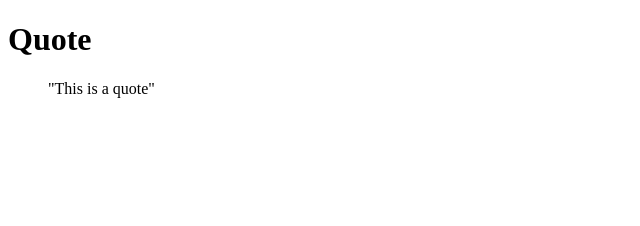
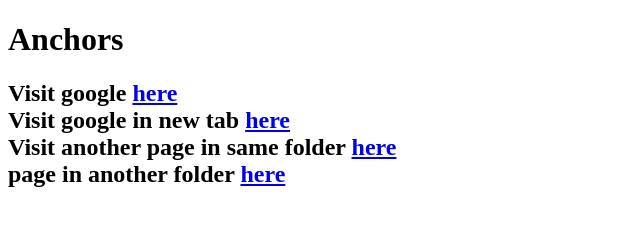
Before and after one commit to arjunporwal10/Learning-HTML5, a plain HTML site: page html5.html in a window 1280 px wide. Shown: the whole page, without its empty margins (0-640 px from the left). Drawn offline with Linux system fonts and the light colour scheme.

Commit message:
anchorss complete

```diff
--- a/html5.html
+++ b/html5.html
@@ -5,10 +5,13 @@
             <meta charset="utf-8" />
     </head>
     <body>
-        <h1>Quote</h1>
-        <blockquote>
-            "This is a quote"
-        </blockquote>
+        <h1><b>Anchors</b></h1>
+        <h2>
+            Visit google <a href="https://www.google.com/">here</a><br>
+            Visit google in new tab <a href="https://www.google.com/" target="_blank">here</a><br>
+            Visit another page in same folder <a href="newpage.html">here</a>
+            <br>page in another folder <a href="../index.html">here</a>
+        </h2>
     </body>
 
 
```
Also changed, not shown: newpage.html (added, +15 -0 lines).
